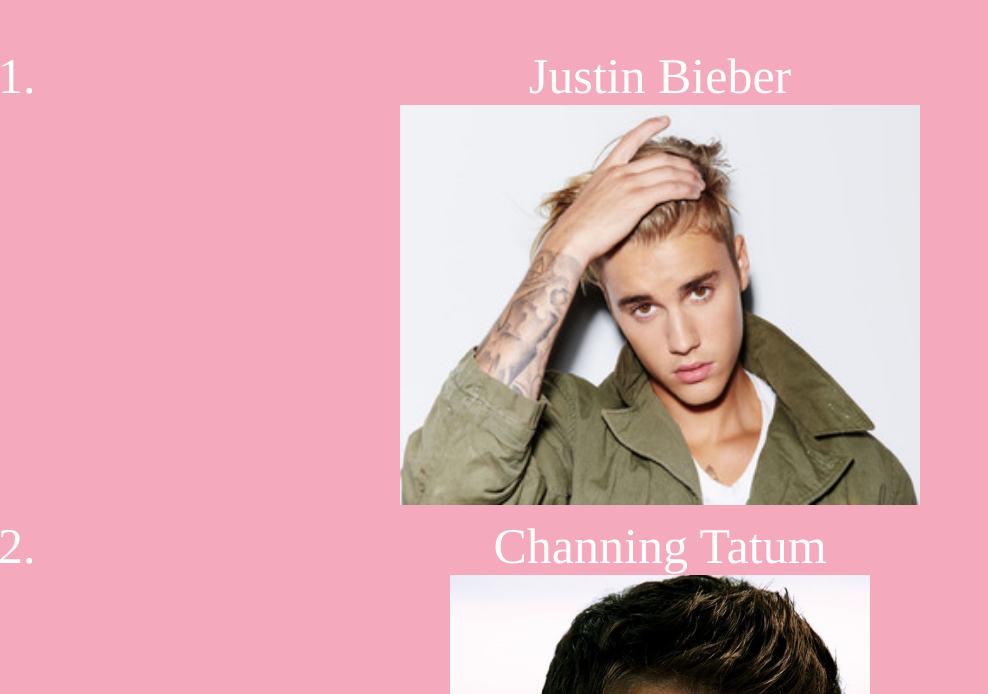
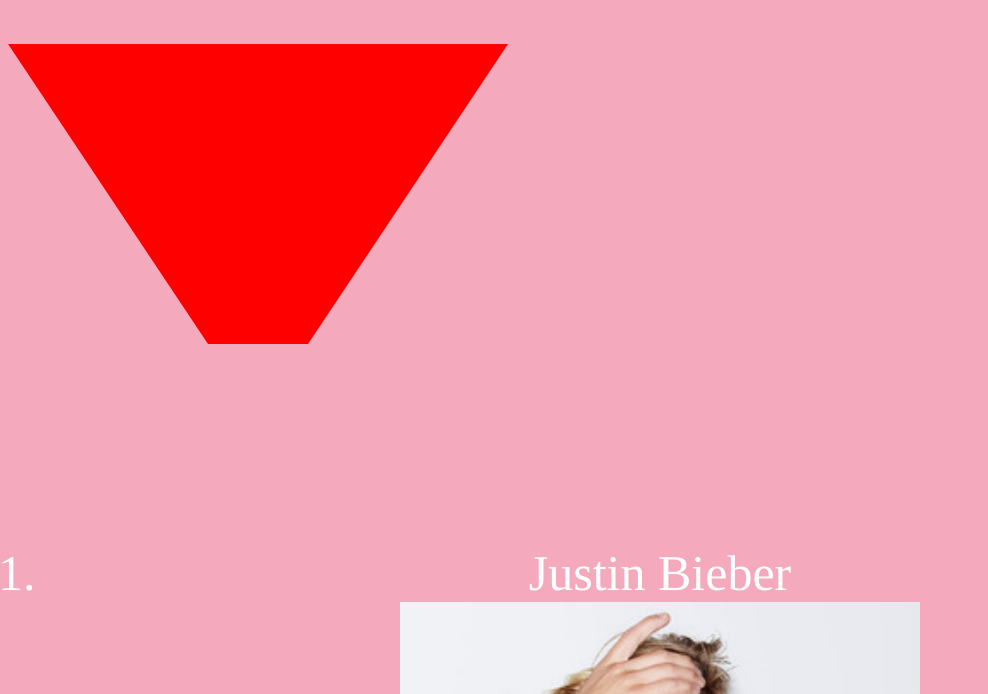
Before and after one commit to tayyyyloorrrrr808/profile-page, a plain HTML site: page index.html in a window 1280 px wide. Shown: the part 542-1236 px from the top of the page, without its empty margins (0-988 px from the left). Drawn offline with Linux system fonts and the light colour scheme.

Commit message:
added partial triangle
tried to add a somewhat trianlge

```diff
--- a/css/style.css
+++ b/css/style.css
@@ -15,4 +15,12 @@ h1{
 ol{
 	font-size: 50px;
 }
-#heart:
+
+#triangle-down{
+	width: 100px;
+	height: 150px;
+	border-left: 200px solid transparent;
+	border-right: 200px solid transparent;
+	border-top: 300px solid red;
+
+}
--- a/index.html
+++ b/index.html
@@ -7,6 +7,7 @@
 <body>
 	<img src="assets/celebs.jpeg" alt="celebs" height="400px" width="300px">
 	<h1> Favorite celebrities</h1>
+	<div id="triangle-down"></div>
 	<ol>
 		<li>Justin Bieber</li>
 		<img src="assets/justinbieber.jpg" alt="justin" height="400px" width="520px">
```
